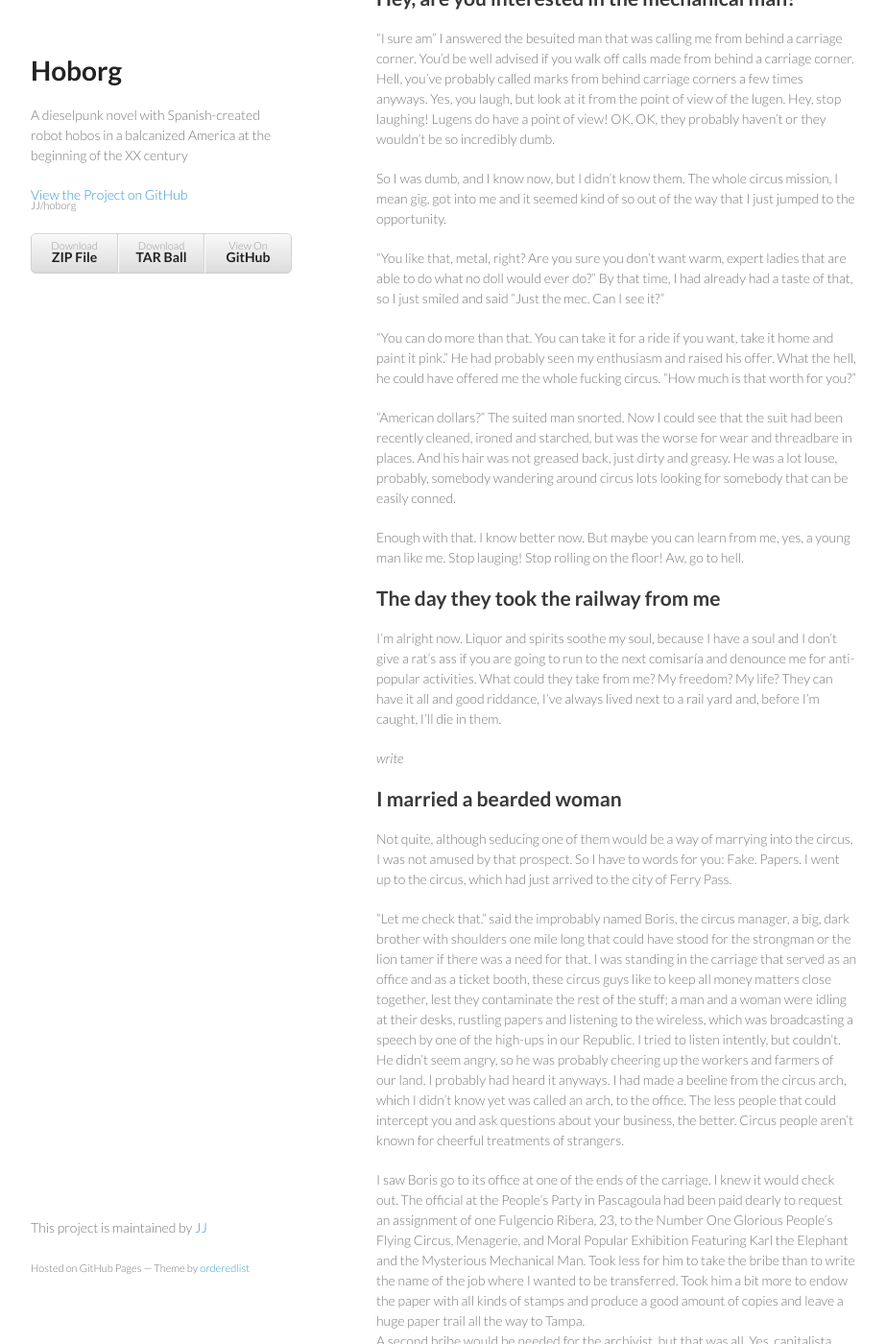
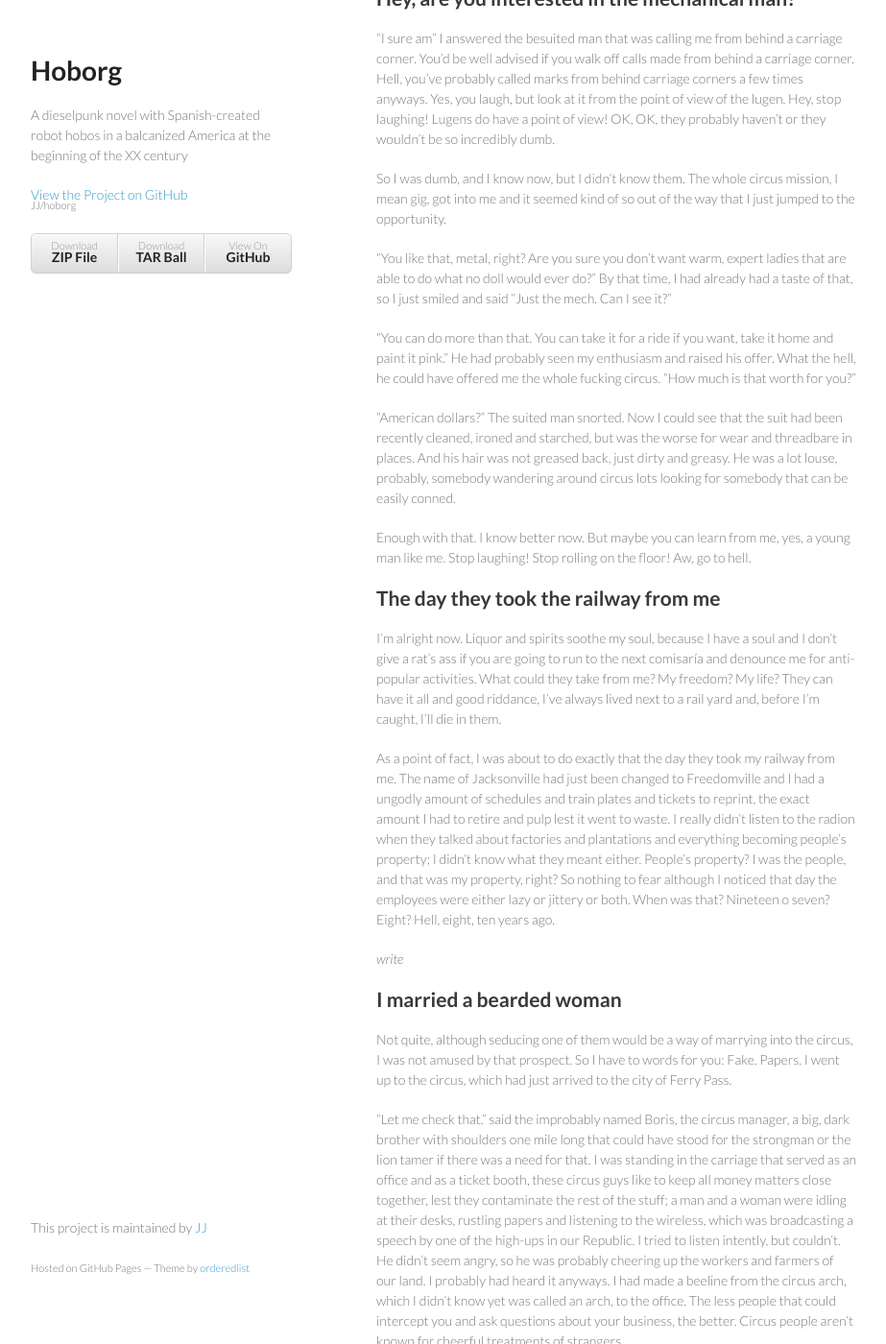
Before and after one commit to JJ/hoborg, a Jekyll site: the page built from text/text.md, in a window 1280 px wide and 1400 px high, scrolled down 5641 px. Shown: the whole window at 96% size, without its empty margins (178-1101 px from the left). Built offline with Jekyll 4.4.1, drawn with Linux system fonts in a browser that asks for light colours.

Commit message:
Sync text/text.md from master to gh-pages

```diff
--- a/text/text.md
+++ b/text/text.md
@@ -326,7 +326,7 @@ of the way that I just jumped to the opportunity.
 "You like that, metal, right? Are you sure you don't want warm, expert
 ladies that are able to do what no doll would ever do?" By that time,
 I had already had a taste of that, so I just smiled and said "Just the
-mec. Can I see it?"
+mech. Can I see it?"
 
 "You can do more than that. You can take it for a ride if you want,
 take it home and paint it pink." He had probably seen my enthusiasm
@@ -341,7 +341,7 @@ wandering around circus lots looking for somebody that can be easily
 conned.
 
 Enough with that. I know better now. But maybe you can learn from me,
-yes, a young man like me. Stop lauging! Stop rolling on the floor! Aw,
+yes, a young man like me. Stop laughing! Stop rolling on the floor! Aw,
 go to hell.
 
 The day they took the railway from me
@@ -353,6 +353,18 @@ to run to the next comisaría and denounce me for anti-popular
 activities. What could they take from me? My freedom? My life? They
 can have it all and good riddance, I've always lived next to a rail
 yard and, before I'm caught, I'll die in them.
+
+As a point of fact, I was about to do exactly that the day they took
+my railway from me. The name of Jacksonville had just been changed to
+Freedomville and I had a ungodly amount of schedules and train plates
+and tickets to reprint, the exact amount I had to retire and pulp lest
+it went to waste. I really didn't listen to the radion when they
+talked about factories and plantations and everything becoming
+people's property; I didn't know what they meant either. People's
+property? I was the people, and that was my property, right? So
+nothing to fear although I noticed that day the employees were either
+lazy or jittery or both. When was that? Nineteen o seven? Eight? Hell,
+eight, ten years ago.
 
 *write*
 
```
